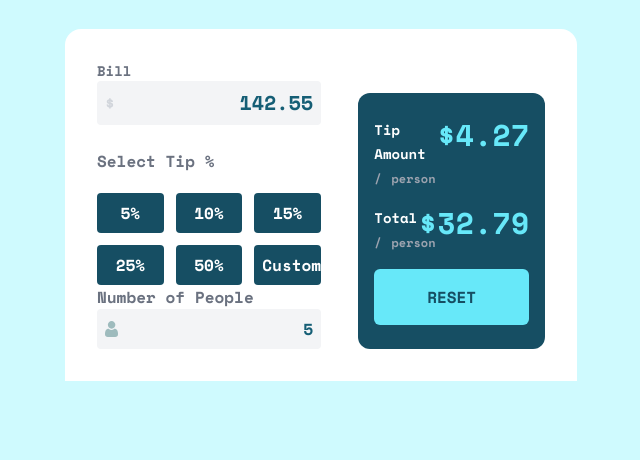
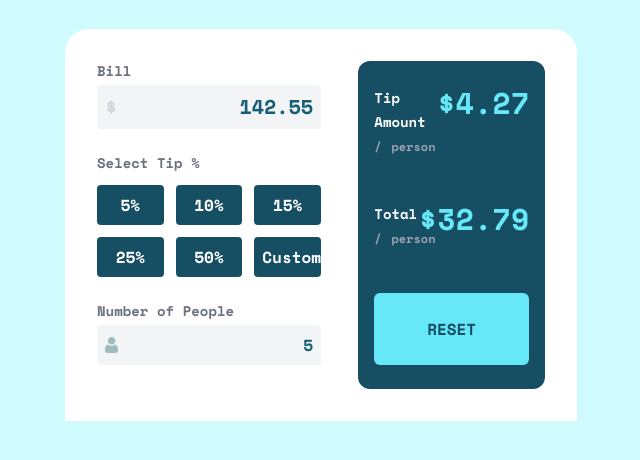
Before and after one commit to OlaniyanEniola/calculator-app, a website: page public/index.html in a window 1280 px wide. Shown: the part 138-598 px from the top of the page, without its empty margins (319-959 px from the left). Drawn offline with nearby package versions, Linux system fonts and the light colour scheme.

Commit message:
improved design

```diff
--- a/public/index.html
+++ b/public/index.html
@@ -13,15 +13,15 @@
     lg:w-1/12">
   </header>
 
-  <main class="bg-white font-main font-semibold rounded-t-2xl p-8 col-span-12 grid grid-cols-12">
+  <main class="bg-white font-main font-semibold rounded-t-3xl p-8 col-span-12 grid grid-cols-12 content-around">
     <div class="col-span-12 grid grid-cols-12 lg:col-span-6">
-      <h1 class="text-sm col-span-12 md:col-span-6">Bill</h1>
-      <div class="bg-gray-100 p-2 rounded col-span-12 grid grid-cols-12 items-center">
-        <span class="font-semibold text-gray-300 col-span-6">$</span>
+      <h1 class="text-sm mb-1 col-span-12 md:col-span-6">Bill</h1>
+      <div class="bg-gray-100 mb-6 p-2 rounded col-span-12 grid grid-cols-12 items-center">
+        <span class="text-xl font-semibold text-gray-300 col-span-6">$</span>
         <span class="font-bold text-xl text-cyan-800 col-span-6 justify-self-end">142.55</span>
       </div>
-      <section class="col-span-12 grid grid-cols-12 gap-3">
-        <h2 class="mt-6 mb-2 col-span-12">Select Tip %</h2>
+      <section class="mb-6 col-span-12 grid grid-cols-12 gap-3">
+        <h2 class="text-sm col-span-12">Select Tip %</h2>
         <div class="tip">5%</div>
         <div class="tip">10%</div>
         <div class="tip">15%</div>
@@ -30,14 +30,14 @@
         <div class="tip">Custom</div>
       </section>
 
-      <h3 class="col-span-12">Number of People</h3>
-      <div class="bg-gray-100 p-2 rounded col-span-12 grid grid-cols-12 items-center">
+      <h3 class=" text-sm mb-1 col-span-12">Number of People</h3>
+      <div class="bg-gray-100 mb-6 p-2 rounded col-span-12 grid grid-cols-12 items-center">
         <img class="col-span-6" src="/images/icon-person.svg" alt="icon-person">
         <div class="font-bold text-cyan-800 col-span-6 justify-self-end">5</div>
       </div>
     </div>
 
-    <section class="bg-cyan-900 mt-8 py-6 px-4 rounded-xl col-span-12 grid grid-cols-12 lg:col-start-8">
+    <section class="bg-cyan-900 py-6 px-4 rounded-xl col-span-12 grid grid-cols-12 lg:col-start-8">
       <div class="col-span-12 grid grid-cols-12">
         <div class="col-span-6">
           <span class="text-white text-sm">Tip Amount</span>
@@ -47,7 +47,7 @@
         </div>
         <span class="text-3xl text-cyan-300 col-span-6 justify-self-end">$4.27</span>
       </div>
-      <div class="col-span-12 grid grid-cols-12">
+      <div class="my-3 col-span-12 grid grid-cols-12">
         <div class="col-span-6">
           <span class="text-white text-sm">Total</span>
           <br>
```
Also changed, not shown: public/style.css.
